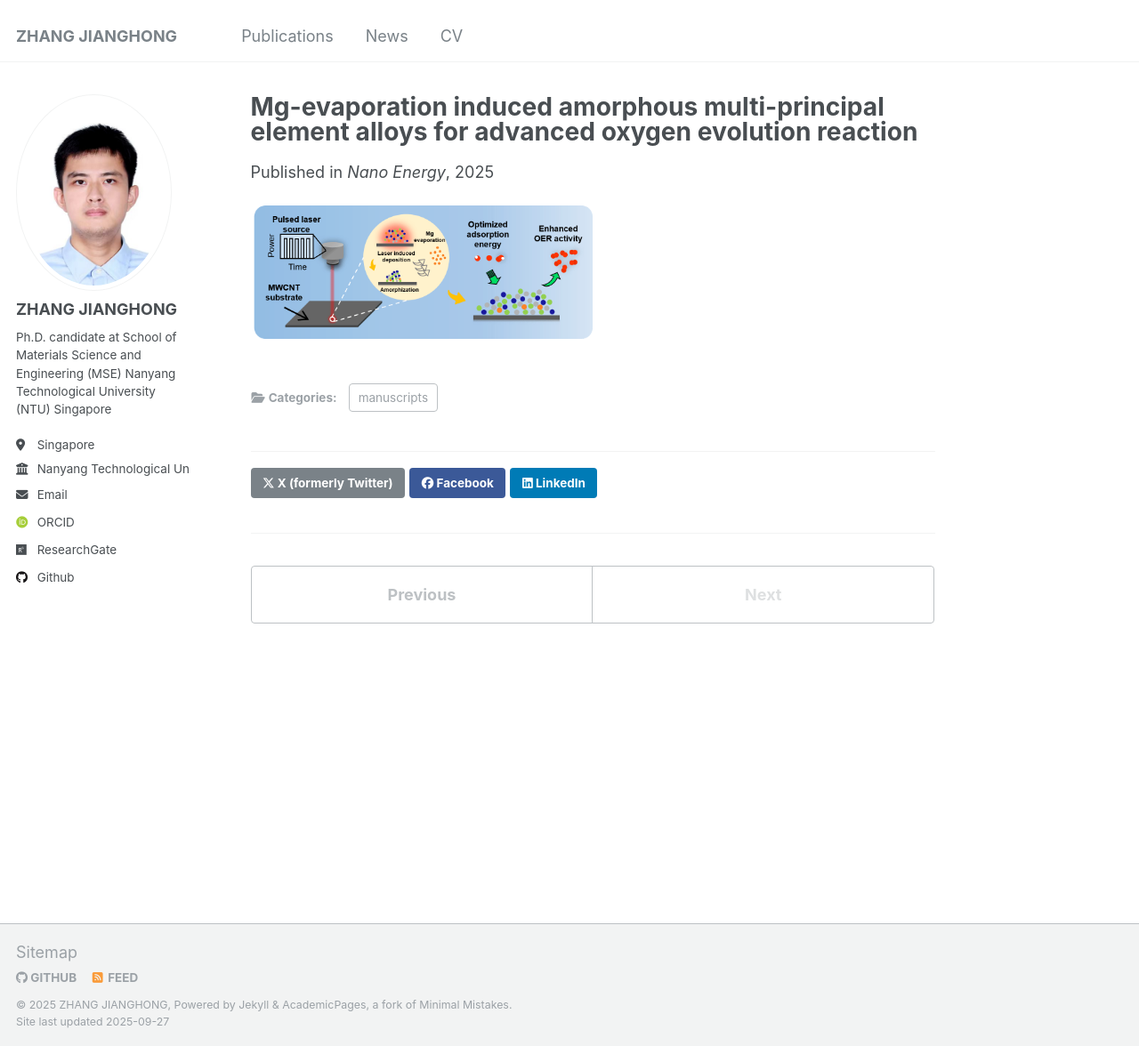
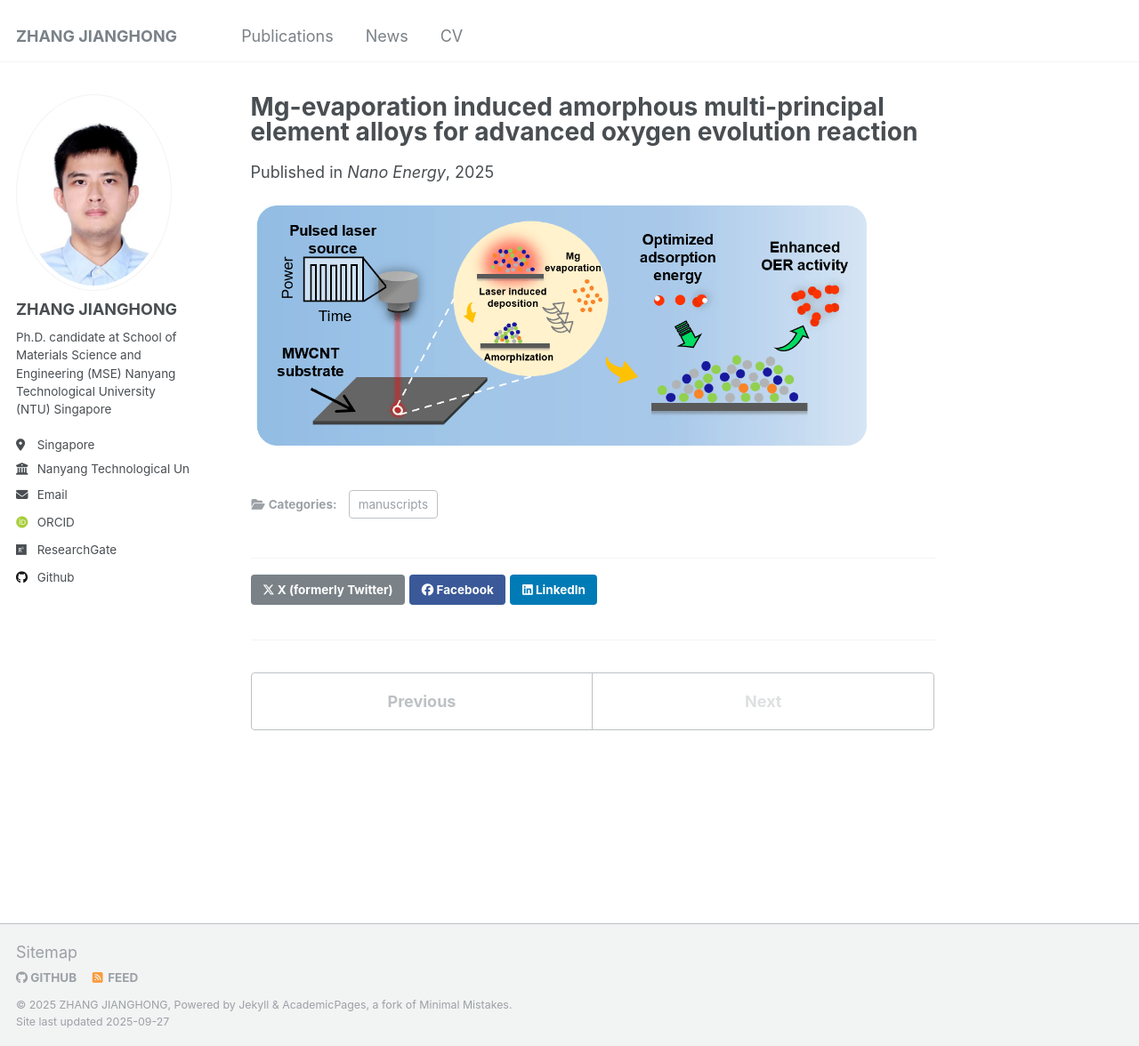
Before and after one commit to zjh990724/zjh990724.github.io, a Jekyll site: the page built from _publications/2025-01-25-paper-title-number-1.md, in a window 1280 px wide and 1176 px high. Shown: the whole window at 89% size. Built offline with Jekyll 4.4.1, drawn with Linux system fonts in a browser that asks for light colours; some web fonts are replaced.

Commit message:
Update 2025-01-25-paper-title-number-1.md

```diff
--- a/_publications/2025-01-25-paper-title-number-1.md
+++ b/_publications/2025-01-25-paper-title-number-1.md
@@ -8,4 +8,4 @@ venue: 'Nano Energy'
 paperurl: 'https://www.sciencedirect.com/science/article/abs/pii/S221128552500045X?via%3Dihub'
 ---
 
-<img width="600" src="/images/TOC.png" alt="图片描述" style="width:50%;"/>
+<img width="600" src="/images/TOC.png" alt="图片描述" style="width:90%;"/>
```
